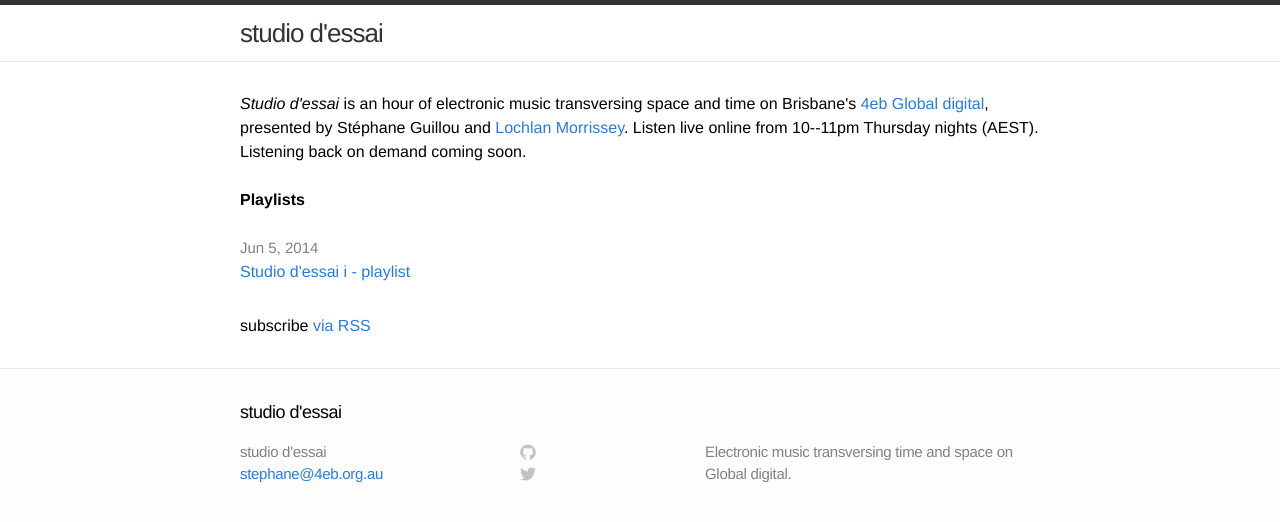
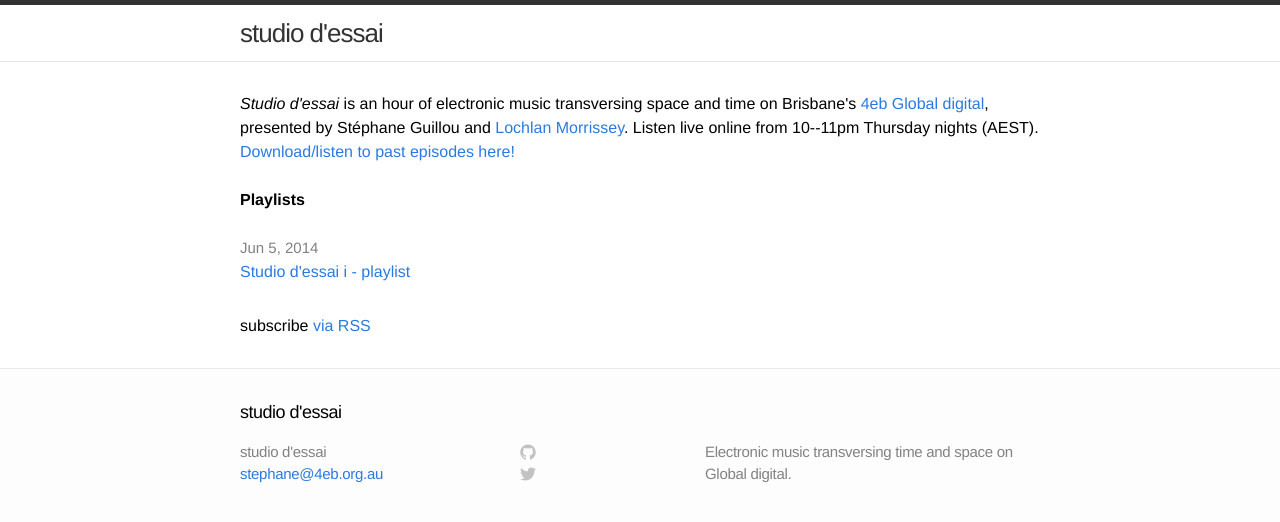
Before and after one commit to studio-dessai/studio-dessai.github.io, a Jekyll site: the page built from index.html, in a window 1280 px wide. Shown: the top 522 px of the page. Built offline with Jekyll 4.4.1, drawn with Linux system fonts in a browser that asks for light colours.

Commit message:
Added link to podcasts.

```diff
--- a/index.html
+++ b/index.html
@@ -7,7 +7,9 @@ layout: default
     time on Brisbane's <a href="http://4eb.org.au">4eb Global digital</a>,
     presented by Stéphane Guillou and <a href="http://sghignazzo.org">Lochlan Morrissey</a>.
     Listen live online from 10--11pm Thursday nights
-    (AEST). Listening back on demand coming soon.</p>
+    (AEST).</p>
+
+    <p><a href="podcasts">Download/listen to past episodes here!</a></p>
     </br>
 
     <h1><b>Playlists</b></h1>
```
